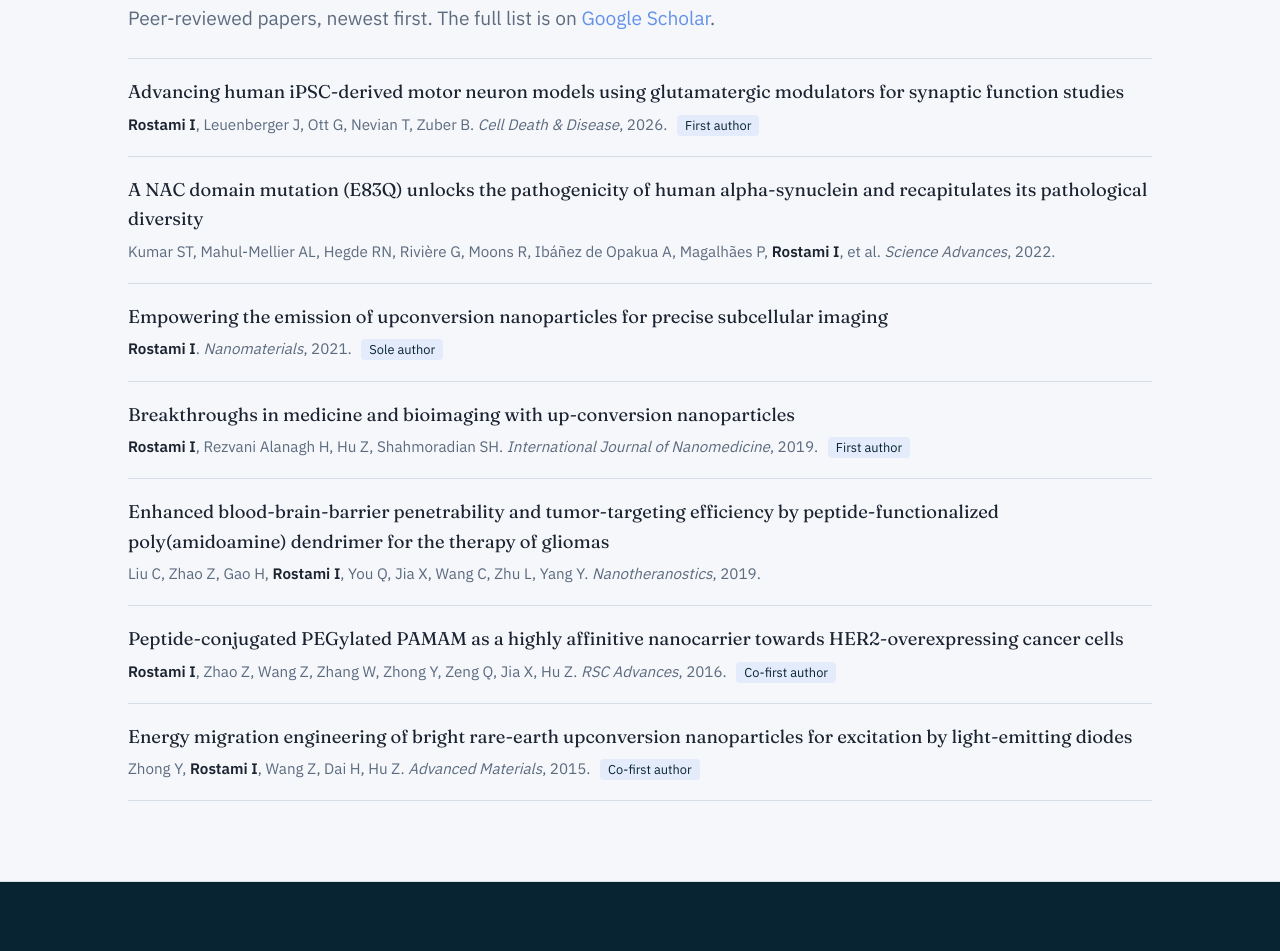
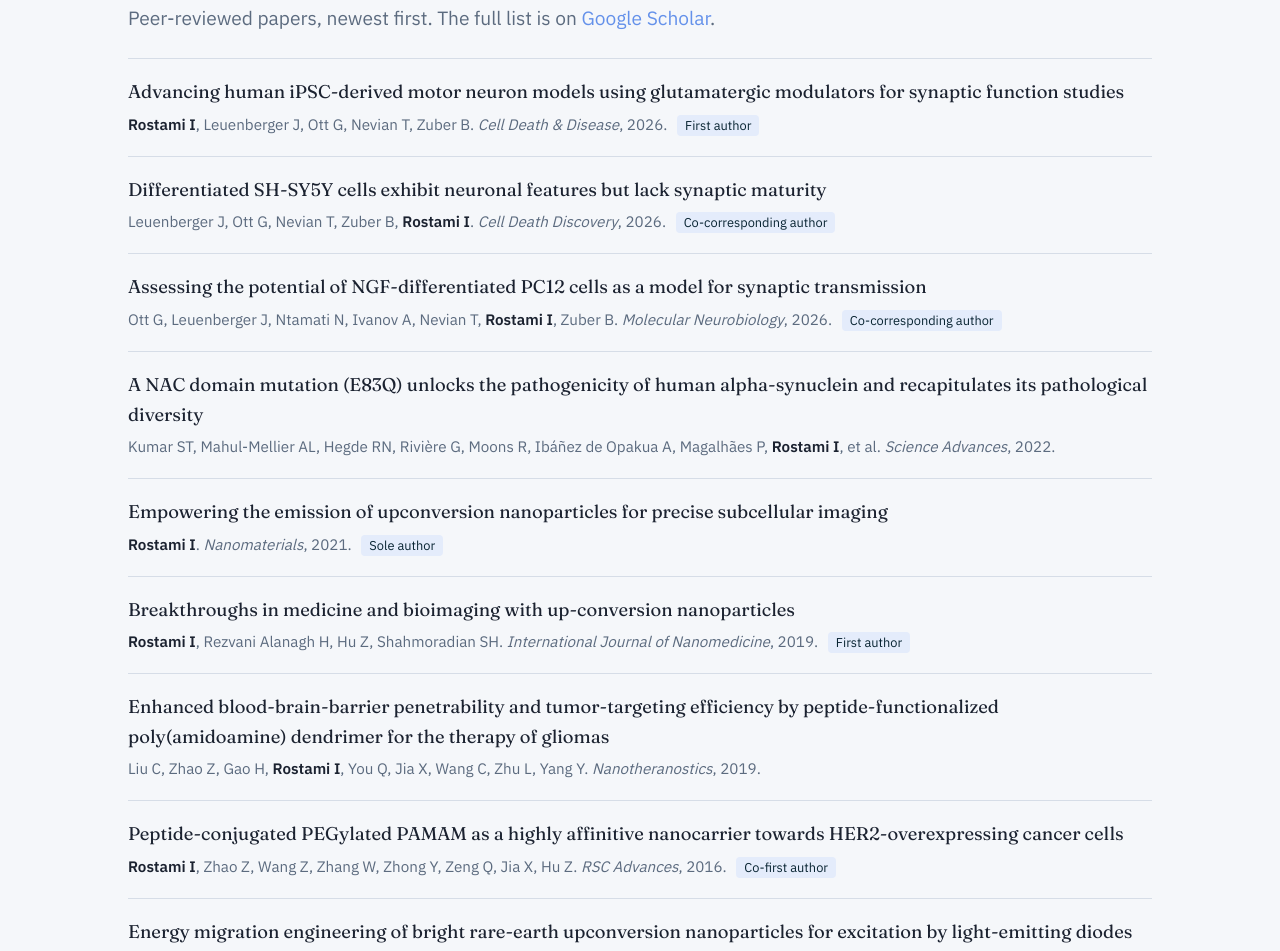
Before and after one commit to ImanR64/ImanR64.github.io, a plain HTML site: page index.html in a window 1280 px wide. Shown: the part 5363-6314 px from the top of the page. Drawn offline with Linux system fonts and the light colour scheme.

Commit message:
Add SH-SY5Y and PC12 papers (co-corresponding author)
Co-Authored-By: Claude Opus 5.5 <noreply@anthropic.com>
Claude-Session: https://claude.ai/code/session_01E8aEMAKYgKsffnt9AgSJEM

```diff
--- a/index.html
+++ b/index.html
@@ -335,6 +335,8 @@
     <p class="lede" style="margin-bottom:1.5rem">Peer-reviewed papers, newest first. The full list is on <a href="https://scholar.google.com/citations?hl=en&user=A0uTlesAAAAJ" target="_blank" rel="noopener">Google Scholar</a>.</p>
     <ul class="pubs">
       <li><a href="https://doi.org/10.1101/2025.11.11.687934" target="_blank" rel="noopener">Advancing human iPSC-derived motor neuron models using glutamatergic modulators for synaptic function studies</a><span><b>Rostami I</b>, Leuenberger J, Ott G, Nevian T, Zuber B. <i>Cell Death &amp; Disease</i>, 2026. <em class="role">First author</em></span></li>
+      <li><a href="https://doi.org/10.1038/s41420-026-03094-y" target="_blank" rel="noopener">Differentiated SH-SY5Y cells exhibit neuronal features but lack synaptic maturity</a><span>Leuenberger J, Ott G, Nevian T, Zuber B, <b>Rostami I</b>. <i>Cell Death Discovery</i>, 2026. <em class="role">Co-corresponding author</em></span></li>
+      <li><a href="https://doi.org/10.1007/s12035-025-05562-5" target="_blank" rel="noopener">Assessing the potential of NGF-differentiated PC12 cells as a model for synaptic transmission</a><span>Ott G, Leuenberger J, Ntamati N, Ivanov A, Nevian T, <b>Rostami I</b>, Zuber B. <i>Molecular Neurobiology</i>, 2026. <em class="role">Co-corresponding author</em></span></li>
       <li><a href="https://doi.org/10.1126/sciadv.abn0044" target="_blank" rel="noopener">A NAC domain mutation (E83Q) unlocks the pathogenicity of human alpha-synuclein and recapitulates its pathological diversity</a><span>Kumar ST, Mahul-Mellier AL, Hegde RN, Rivière G, Moons R, Ibáñez de Opakua A, Magalhães P, <b>Rostami I</b>, et al. <i>Science Advances</i>, 2022.</span></li>
       <li><a href="https://doi.org/10.3390/nano11061541" target="_blank" rel="noopener">Empowering the emission of upconversion nanoparticles for precise subcellular imaging</a><span><b>Rostami I</b>. <i>Nanomaterials</i>, 2021. <em class="role">Sole author</em></span></li>
       <li><a href="https://doi.org/10.2147/IJN.S221433" target="_blank" rel="noopener">Breakthroughs in medicine and bioimaging with up-conversion nanoparticles</a><span><b>Rostami I</b>, Rezvani Alanagh H, Hu Z, Shahmoradian SH. <i>International Journal of Nanomedicine</i>, 2019. <em class="role">First author</em></span></li>
```
